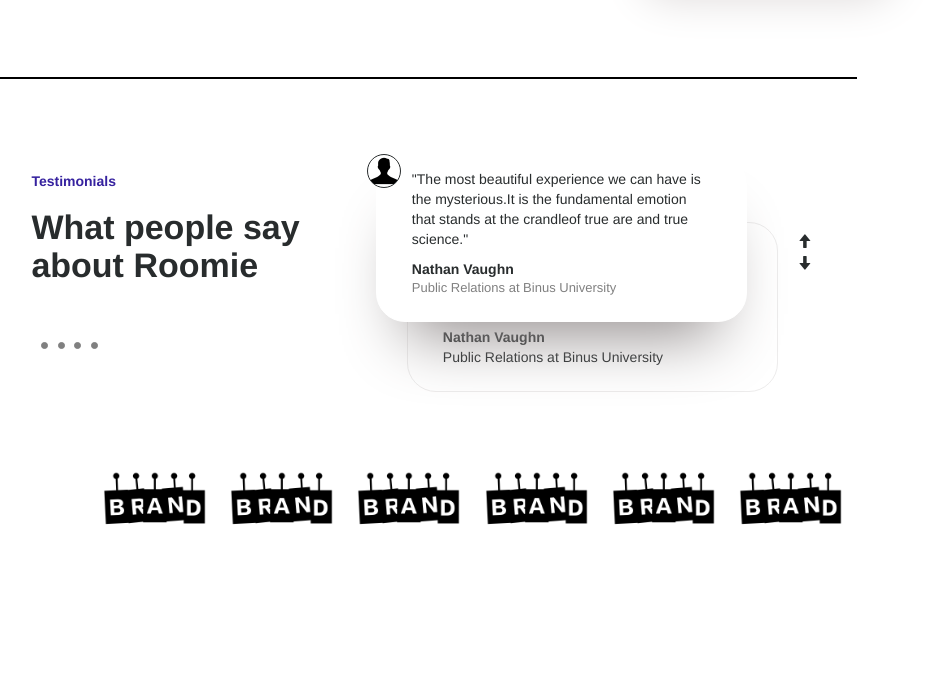
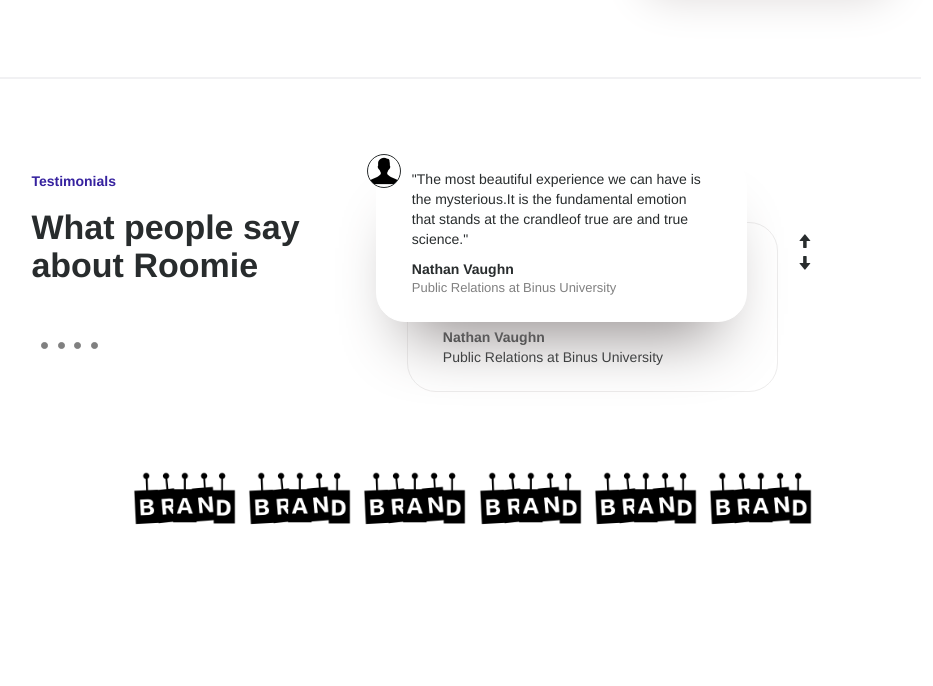
Before and after one commit to orestis-kaplan/dribble-portfolio, a plain HTML site: page index.html in a window 1280 px wide. Shown: the part 2536-3222 px from the top of the page, without its empty margins (167-1100 px from the left). Drawn offline with nearby package versions, Linux system fonts and the light colour scheme.

Commit message:
Add container to brand section

```diff
--- a/index.html
+++ b/index.html
@@ -161,6 +161,7 @@
             <div class="glyphicon glyphicon-arrow-down"></div>
         </div>
     </div>
+    <div class="container">
         <div class="row brands-wrapper">
             <div class="brands">
                 <div class="brand"></div>
@@ -171,7 +172,6 @@
                 <div class="brand"></div>
             </div>
         </div>
-    <div class="container">
         <div class="row">
             <div class="col-md-1 col-sm-1 col-xs-1"></div>
             <div class="col-md-10 col-sm-10 col-xs-10 subscribe-section">
--- a/styles/styles.css
+++ b/styles/styles.css
@@ -280,8 +280,9 @@ header{
 }
 .line{
     margin-top: 80px;
-    width: 80%;
-    border: 1px solid black;
+    width: 85%;
+    background-color: #f1f1f3;
+    border: 1px solid #f1f1f3;
 }
 .testimonials{
     display: flex;
```
Lines whose indentation alone changed are shown as unchanged.
